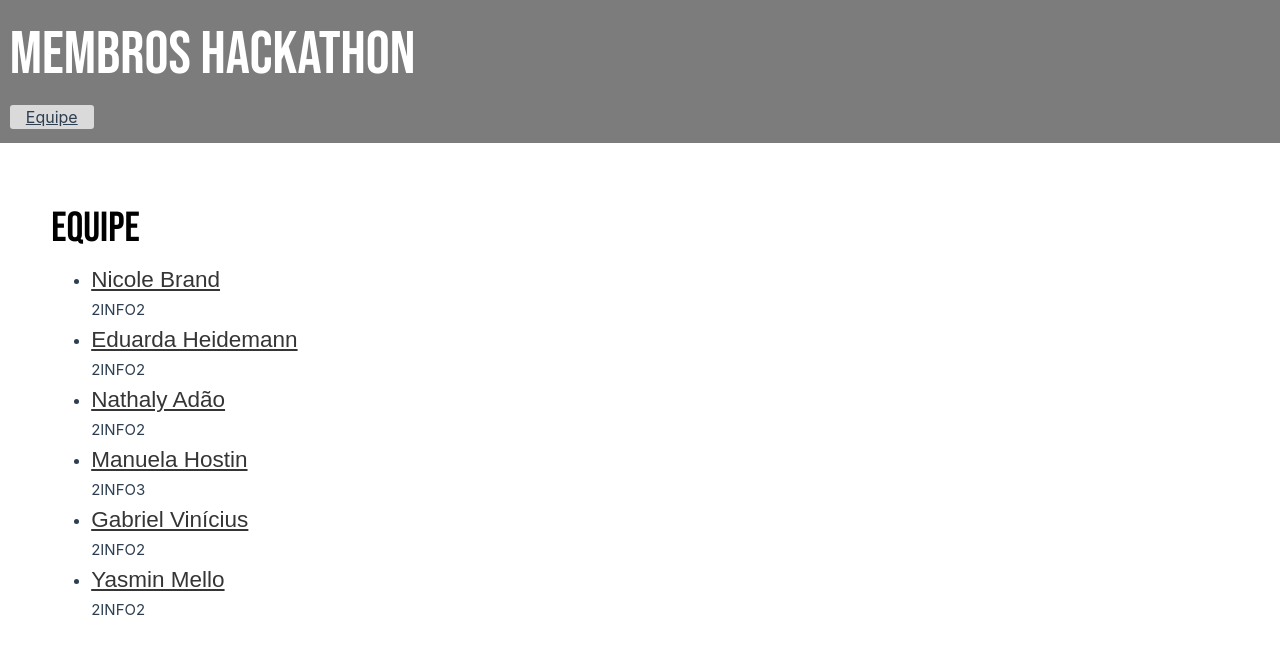
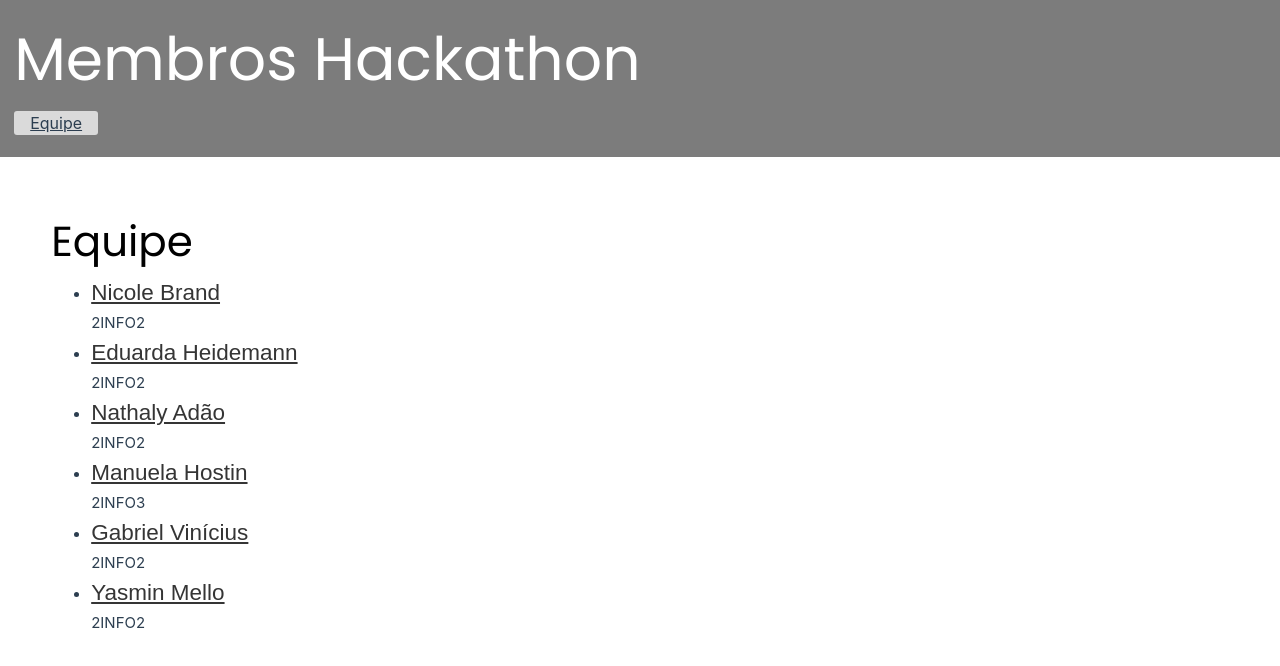
Before and after one commit to nicoleabrand/HackatonMembers-Page-1, a Vue app: page /equipe in a window 1280 px wide. Shown: the top 666 px of the page. Built offline with nearby package versions, Linux system fonts and the light colour scheme.

Commit message:
mais-mods

```diff
--- a/src/App.vue
+++ b/src/App.vue
@@ -17,6 +17,7 @@
 </template>
 
 <style scoped>
+@import url('https://fonts.googleapis.com/css2?family=Poppins:ital,wght@0,100;0,200;0,300;0,400;0,500;0,600;0,700;0,800;0,900;1,100;1,200;1,300;1,400;1,500;1,600;1,700;1,800;1,900&display=swap');
 header {
   line-height: 1.5;
   max-height: 100vh;
@@ -80,7 +81,7 @@
 }
 
 h1{
-  font-family: 'Bebas Neue', sans-serif;
+  font-family: "Poppins", sans-serif;
   font-weight: 400;
   font-style: normal;
   font-size: 400%;
--- a/src/views/EquipeView.vue
+++ b/src/views/EquipeView.vue
@@ -49,12 +49,13 @@
 </template>
 
 <style scoped>
+@import url('https://fonts.googleapis.com/css2?family=Poppins:ital,wght@0,100;0,200;0,300;0,400;0,500;0,600;0,700;0,800;0,900;1,100;1,200;1,300;1,400;1,500;1,600;1,700;1,800;1,900&display=swap');
 .team {
   padding-top: 4%;
   padding-left: 4%;
 }
 h1 {
-  font-family: 'Bebas Neue', sans-serif;
+  font-family: "Poppins", sans-serif;
   font-size: 280%;
   color: rgb(0, 0, 0);
 }
--- a/src/views/MembroView.vue
+++ b/src/views/MembroView.vue
@@ -29,7 +29,7 @@
             { nome: 'Nicole Brand', turma: '2INFO2', descricao: 'xxxxxxxxxxxx', email: 'xxxxx@gmail.com' },
             { nome: 'Eduarda Heidemann', turma: '2INFO2', descricao: 'xxxxxxxxxxxx', email: 'xxxxx@gmail.com' },
             { nome: 'Nathaly Adão', turma: '2INFO2', descricao: 'xxxxxxxxxxxx', email: 'xxxxx@gmail.com' },
-            { nome: 'Manuela Hostim', turma: '2INFO3', descricao: 'Estudante da turma 2info3, gosto de programar com foco em backend e de circuitos eletronicos!', email: 'hostimmanu@gmail.com' },
+            { nome: 'Manuela Hostin', turma: '2INFO3', descricao: 'Estudante da turma 2info3, gosto de programar com foco em backend e de circuitos', email: 'xxxxx@gmail.com' },
             { nome: 'Gabriel Vinícius', turma: '2INFO2', descricao: 'xxxxxxxxxxxx', email: 'xxxxx@gmail.com' },
             { nome: 'Yasmin Mello', turma: '2INFO2', descricao: 'Mora em Joinville, tem 17 anos, é estudante no IFC câmpus Araquari. Será a principal dev de CSS no projeto em grupo do Hackathon.', email: 'melloyasminm@gmail.com' }
         ];
@@ -41,6 +41,7 @@
 </script>
 
 <style scoped>
+@import url('https://fonts.googleapis.com/css2?family=Poppins:ital,wght@0,100;0,200;0,300;0,400;0,500;0,600;0,700;0,800;0,900;1,100;1,200;1,300;1,400;1,500;1,600;1,700;1,800;1,900&display=swap');
     .card{
         margin-left: 35%;
         margin-right: 35%;
@@ -52,6 +53,6 @@
     }
 
     h1{
-        font-family: 'Bebas Neue', sans-serif;
+        font-family: "Poppins", sans-serif;
     }
 </style>
```
